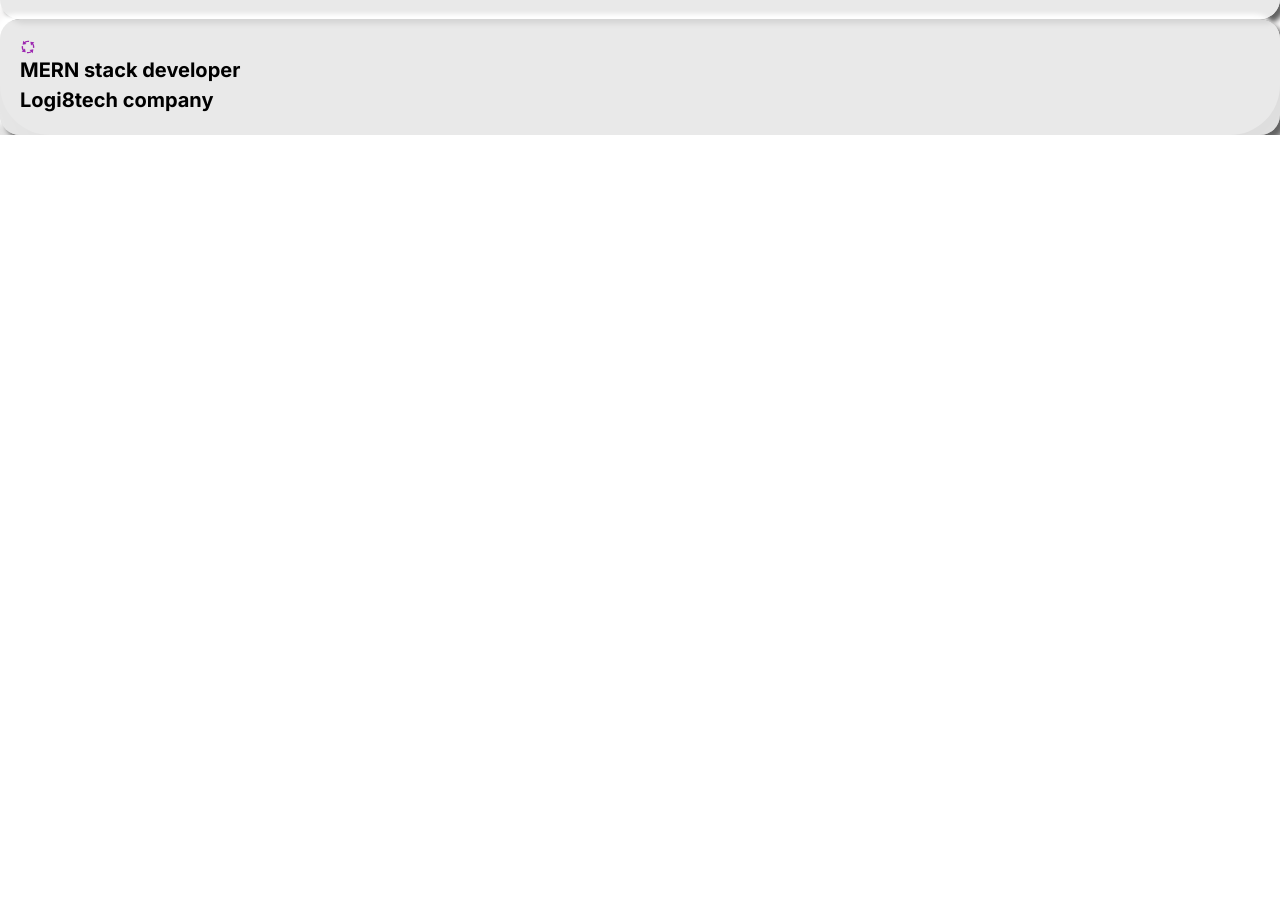
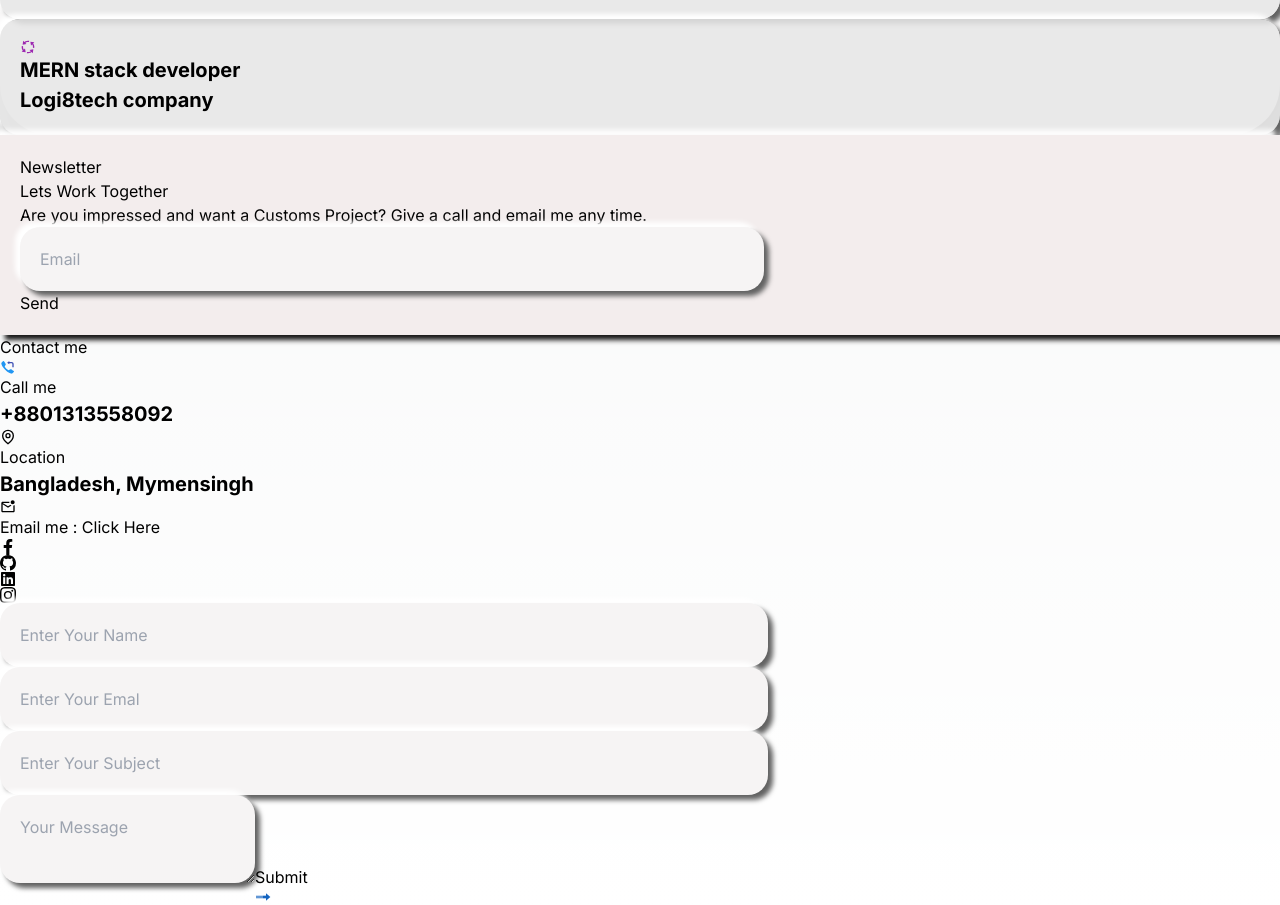
Before and after one commit to anirbanbanai/anirban-portfolio1, a Next.js app: page / in a window 1280 px wide. Shown: the part 4115-5020 px from the top of the page. Before the commit the page ends 4250 px from the top, so only its background shows below. Built offline with nearby package versions, Linux system fonts and the light colour scheme.

Commit message:
experience added

```diff
--- a/package.json
+++ b/package.json
@@ -9,6 +9,7 @@
     "lint": "next lint"
   },
   "dependencies": {
+    "@emailjs/browser": "^4.3.3",
     "aos": "^2.3.4",
     "next": "14.2.4",
     "react": "^18",
--- a/src/Components/Home.tsx
+++ b/src/Components/Home.tsx
@@ -6,6 +6,8 @@
 import MyProject from './home/MyProject';
 import MyExperience from './home/MyExperience';
 import Service from './home/Service';
+import Newslatter from './home/Newslatter';
+import ContactMe from './home/ContactMe';
 
 const Homes = () => {
     return (
@@ -16,6 +18,8 @@
            <MyProject/>
            <MyExperience/>
            {/* <Service/> */}
+           <Newslatter/>
+           <ContactMe/>
         </div>
     );
 };
--- /dev/null
+++ b/src/Components/home/ContactMe.tsx
@@ -0,0 +1,75 @@
+import React, { useRef, FormEvent } from 'react';
+import { FcCallback } from 'react-icons/fc';
+import { MdOutlineMarkEmailUnread } from 'react-icons/md';
+import { GrLocation } from 'react-icons/gr';
+import { FaFacebookF, FaLinkedin } from 'react-icons/fa';
+import { BsGithub, BsInstagram } from 'react-icons/bs';
+import emailjs from '@emailjs/browser';
+import ButtonAll from '../common/Button';
+
+const ContactMe: React.FC = () => {
+    const form = useRef<HTMLFormElement>(null);
+
+    const sendEmail = (e: FormEvent<HTMLFormElement>) => {
+        e.preventDefault();
+
+        if (form.current) {
+            emailjs.sendForm('service_lmh4fz4', 'template_myh6j2c', form.current, 'iFtRcuCAcdj61l7qw')
+                .then((result) => {
+                    console.log(result.text);
+                }, (error) => {
+                    console.log(error.text);
+                });
+        }
+    };
+
+    return (
+        <div  id="contact" className="p-10 max-w-7xl mx-auto">
+            <h2 className="text-red-500 text-5xl font-bold text-center mb-3">Contact me</h2>
+            <div className="mt-5 md:grid grid-cols-2">
+                <div>
+                    <div className="flex items-center mb-5">
+                        <FcCallback className="text-4xl" />
+                        <div className="ml-4">
+                            <h2 className="text-2xl font-semibold">Call me</h2>
+                            <p className="text-xl">+8801313558092</p>
+                        </div>
+                    </div>
+                    <div className="flex items-center mb-5">
+                        <GrLocation className="text-4xl" />
+                        <a href="#map" className="ml-4">
+                            <h2 className="text-2xl font-semibold">Location </h2>
+                            <p className="text-xl">Bangladesh, Mymensingh</p>
+                        </a>
+                    </div>
+                    <div className="flex items-center mb-5">
+                        <MdOutlineMarkEmailUnread className="text-4xl" />
+                        <div className="ml-4">
+                            <h2 className="text-2xl font-semibold mx-auto">Email me : <a href="mailto:anirbanchondrobanai@gmail.com">Click Here</a></h2>
+                        </div>
+                    </div>
+                    <div>
+                        <div className="flex mt-2">
+                            <a href="https://web.facebook.com/profile.php?id=100077890384340" className="text-2xl ml-1"><FaFacebookF /></a>
+                            <a href="https://github.com/anirbanbanai" className="text-2xl ml-3"><BsGithub /></a>
+                            <a href="https://www.linkedin.com/in/anirban-chandra-banai-b0a222275/" className="text-2xl ml-3"><FaLinkedin /></a>
+                            <a href="https://www.instagram.com/anirbanbanai/" className="text-2xl ml-3"><BsInstagram /></a>
+                        </div>
+                    </div>
+                </div>
+                <form className="mt-10" ref={form} onSubmit={sendEmail}>
+                    <div className="md:flex gap-5 mb-4">
+                        <input type="text" placeholder="Enter Your Name" name="from_name" className="input w-full mb-4" />
+                        <input type="email" placeholder="Enter Your Emal" name="from_email" className="input w-full" />
+                    </div>
+                    <input type="text" name="subject" placeholder="Enter Your Subject" className="input w-full" />
+                    <br />
+                    <textarea name="message" className="textarea w-full mt-4 h-32" placeholder="Your Message"></textarea>
+                    <ButtonAll type="submit">Submit</ButtonAll>
+                </form>
+            </div>
+        </div>
+    );
+};
+
+export default ContactMe;
--- a/src/Components/home/MyExperience.tsx
+++ b/src/Components/home/MyExperience.tsx
@@ -3,7 +3,7 @@
 
 const MyExperience = () => {
     return (
-        <div className=" md:flex gap-3 justify-between experience m-5 p-5 w-3/4 mx-auto">
+        <div className="max-w-7xl md:flex gap-3 justify-between experience m-5 p-5 w-3/4 mx-auto">
             <div className='flex mt-2 nnn1 items-center gap-2'>
                 <div>
                     <h1><FcRating className='text-3xl' /></h1>
--- /dev/null
+++ b/src/Components/home/Newslatter.tsx
@@ -0,0 +1,24 @@
+
+
+
+const Newslatter = () => {
+    return (
+        <div className="nnn  bg-white p-10 md:grid grid-cols-2 max-w-7xl mx-auto rounded-3xl">
+            <div>
+                <h2 className="text-2xl font-semibold text-red-500">Newsletter</h2>
+                <h1 className="text-4xl font-semibold mt-5 text-red-500">Lets Work Together</h1>
+                <h4 className="text-xl font-semibold mt-5">Are you impressed and want a Customs Project? Give a call and email me any time.</h4>
+            </div>
+            <div className="flex items-center justify-center mt-5">
+
+                <input className=" input " type="email" name="" placeholder="Email" id="" />
+
+                <div>
+                <button className="btn btn-warning btn-outline m-3">Send</button>
+                </div>
+            </div>
+        </div>
+    );
+};
+
+export default Newslatter;
```
Also changed, not shown: 1 other file (tests, documents, lock files or other folders).
